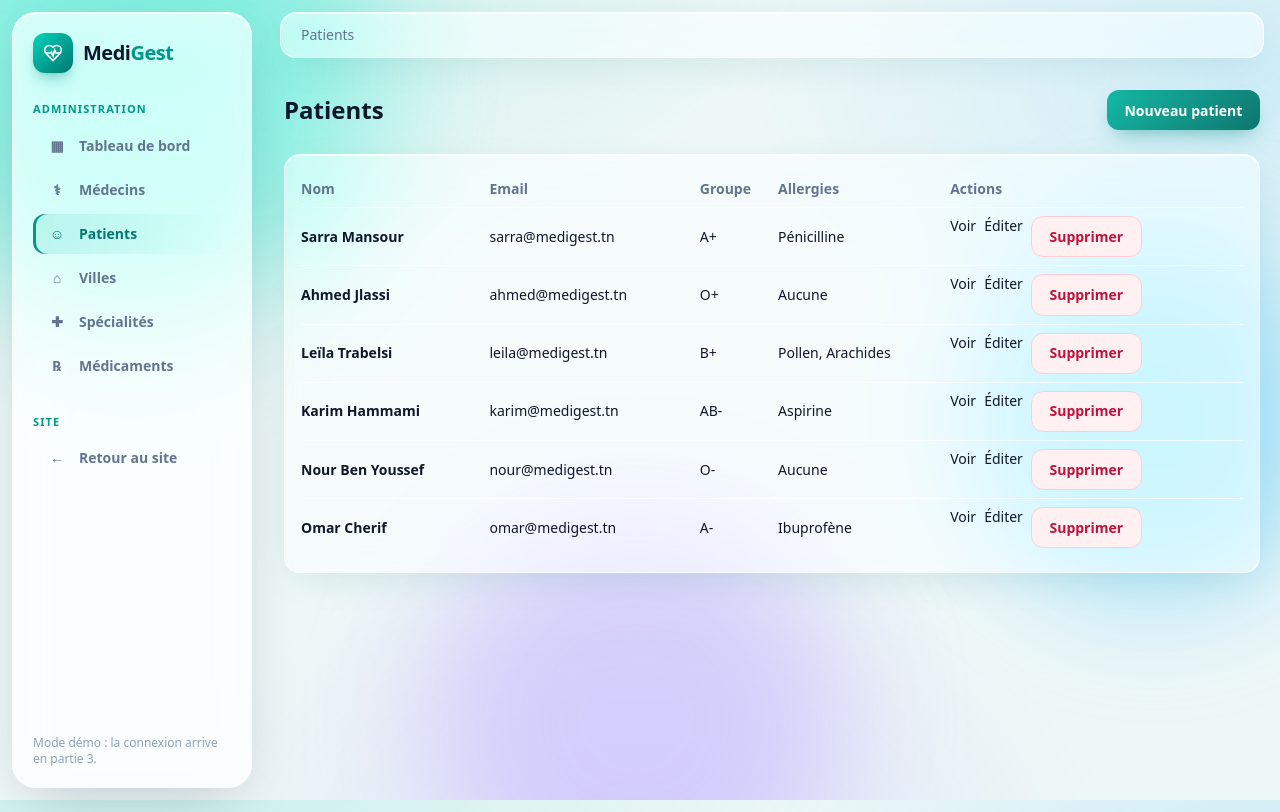
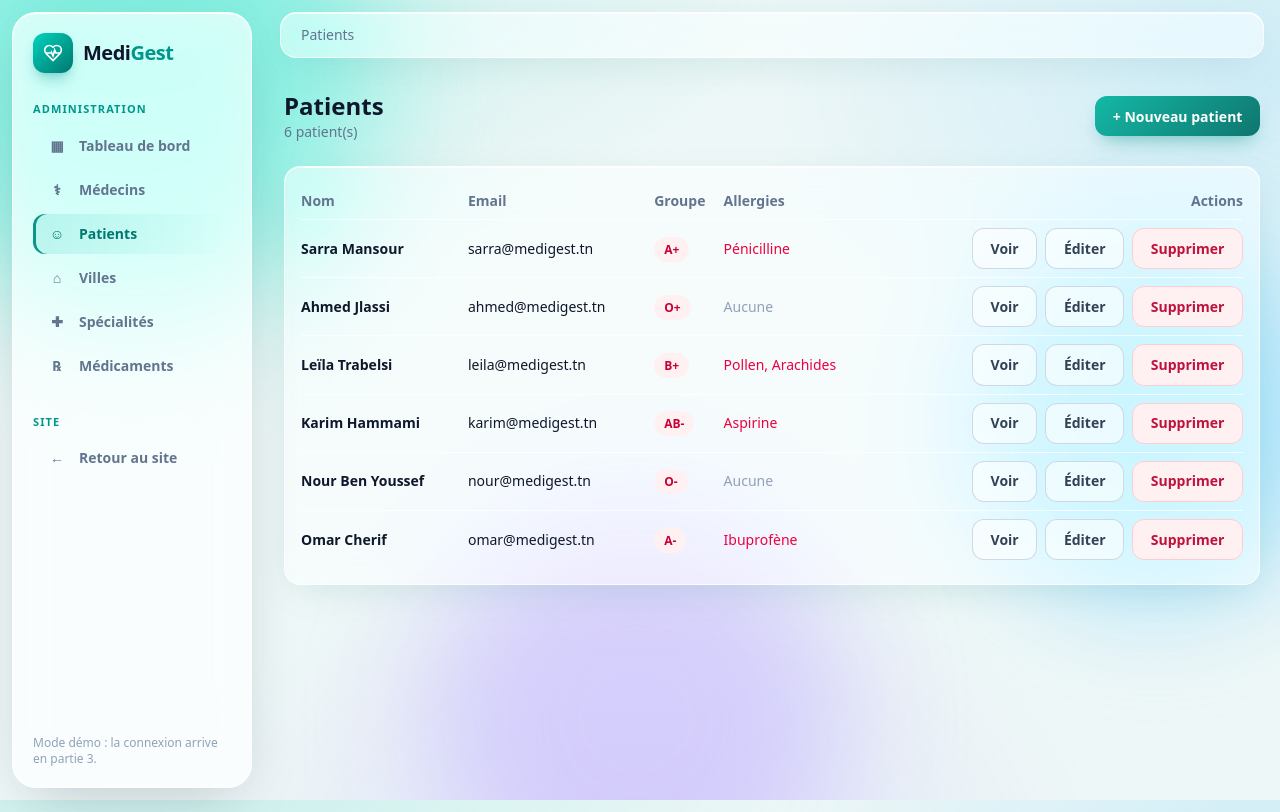
Before and after one commit to moncefdabbech23/medigest-laravel, a Laravel app: page /admin/patients in a window 1280 px wide. Run offline with Laravel 12, Linux system fonts and the light colour scheme; data comes from the database, SQL or seed files in the repository; style sheets or scripts are compiled from the project's sources; some web fonts are replaced.

Commit message:
Style de la liste patients

```diff
--- a/resources/views/admin/patients/index.blade.php
+++ b/resources/views/admin/patients/index.blade.php
@@ -1,32 +1,57 @@
 {{-- resources/views/admin/patients/index.blade.php --}}
 @extends('layouts.admin')
 @section('title', 'Patients')
+
 @section('content')
-    <div class="mb-6 flex items-center justify-between">
+    <div class="mb-6 flex flex-wrap items-center justify-between gap-3">
+        <div>
             <h1 class="text-2xl font-bold">Patients</h1>
-        <a href="{{ route('admin.patient.create') }}" class="btn-primary">Nouveau patient</a>
+            <p class="text-sm text-slate-500">{{ $patients->total() }} patient(s)</p>
         </div>
-    <div class="glass rounded-2xl p-4">
+        <a href="{{ route('admin.patient.create') }}" class="btn-primary">+ Nouveau patient</a>
+    </div>
+
+    <div class="glass overflow-x-auto rounded-2xl p-4">
         <table class="w-full text-sm">
+            <thead>
                 <tr class="text-left text-slate-500">
-                <th class="py-2">Nom</th><th>Email</th><th>Groupe</th><th>Allergies</th><th>Actions</th>
+                    <th class="py-2">Nom</th>
+                    <th>Email</th>
+                    <th>Groupe</th>
+                    <th>Allergies</th>
+                    <th class="text-right">Actions</th>
                 </tr>
+            </thead>
+            <tbody>
                 @forelse ($patients as $patient)
                     <tr class="border-t border-white/70">
-                    <td class="py-2 font-semibold">{{ $patient->user->name }}</td>
+                        <td class="py-3 font-semibold">{{ $patient->user->name }}</td>
                         <td>{{ $patient->user->email }}</td>
-                    <td>{{ $patient->blood_type ?? '—' }}</td>
-                    <td>{{ $patient->allergies ?: 'Aucune' }}</td>
-                    <td class="flex gap-2 py-2">
-                        <a href="{{ route('admin.patient.show', $patient) }}">Voir</a>
-                        <a href="{{ route('admin.patient.edit', $patient) }}">Éditer</a>
-                        <x-delete-button :action="route('admin.patient.destroy', $patient)" />
+                        <td>
+                            @if ($patient->blood_type)
+                                <span class="rounded-full bg-rose-50 px-2.5 py-1 text-xs font-semibold text-rose-700">{{ $patient->blood_type }}</span>
+                            @else
+                                —
+                            @endif
+                        </td>
+                        <td class="{{ $patient->allergies ? 'text-rose-600' : 'text-slate-400' }}">
+                            {{ $patient->allergies ?: 'Aucune' }}
+                        </td>
+                        <td class="py-2">
+                            <div class="flex justify-end gap-2">
+                                <a href="{{ route('admin.patient.show', $patient) }}" class="btn-outline">Voir</a>
+                                <a href="{{ route('admin.patient.edit', $patient) }}" class="btn-outline">Éditer</a>
+                                <x-delete-button :action="route('admin.patient.destroy', $patient)"
+                                                 message="Supprimer {{ $patient->user->name }} et son compte ?" />
+                            </div>
                         </td>
                     </tr>
                 @empty
-                <tr><td colspan="5" class="py-4 text-slate-500">Aucun patient.</td></tr>
+                    <tr><td colspan="5" class="py-6 text-center text-slate-500">Aucun patient.</td></tr>
                 @endforelse
+            </tbody>
         </table>
     </div>
+
     <div class="mt-4">{{ $patients->links() }}</div>
 @endsection
```
Lines whose indentation alone changed are shown as unchanged.
